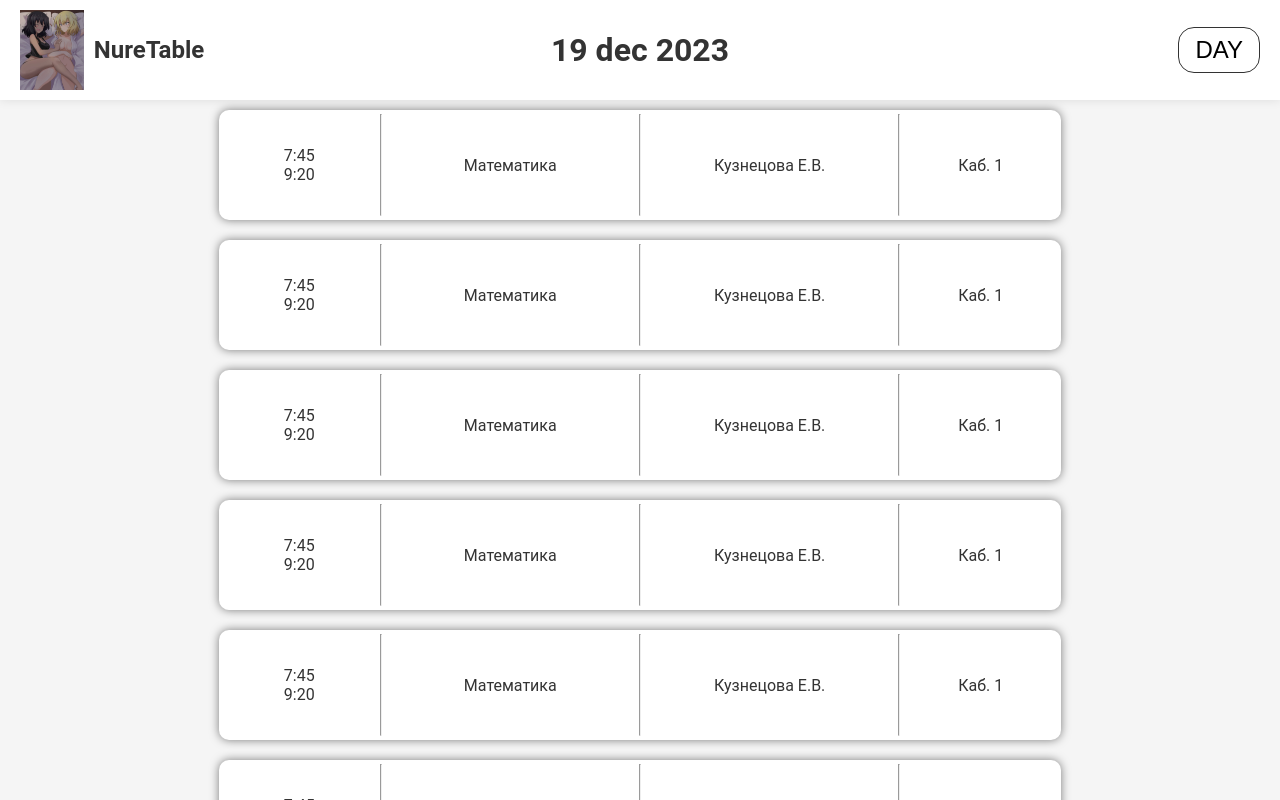
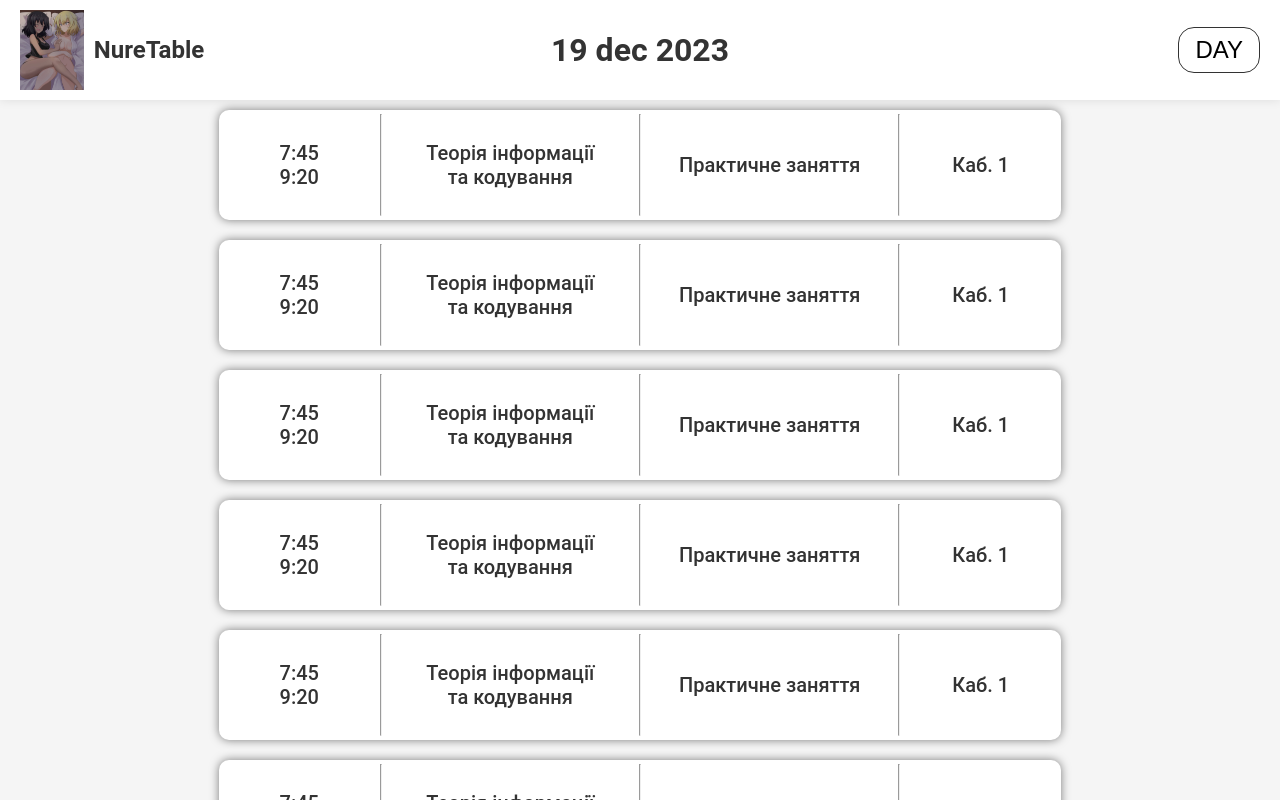
Before and after one commit to AlexWaisley/NureTimeTable, a Vue app: page / in a window 1280 px wide. Built offline with nearby package versions, Linux system fonts and the light colour scheme.

Commit message:
Fix & update day table

```diff
--- a/src/components/Lesson.vue
+++ b/src/components/Lesson.vue
@@ -6,9 +6,9 @@
             <div class="lesson__time-end">9:20</div>
         </div>
         <hr>
-        <div class="lesson__name">Математика</div>
+        <div class="lesson__name">Теорія інформації та кодування</div>
         <hr>
-        <div class="lesson__teacher">Кузнецова Е.В.</div>
+        <div class="lesson__type">Практичне заняття</div>
         <hr>
         <div class="lesson__room">Каб. 1</div>
     </div>
@@ -28,6 +28,8 @@
     box-shadow: 0 0 10px rgba(0, 0, 0, 0.5);
     margin: 10px 0;
     padding: 5px 2rem;
+    font-size: 1.25rem;
+    font-weight: 500;
 }
 
 .lesson__time {
@@ -38,7 +40,7 @@
     flex: 2;
 }
 
-.lesson__teacher {
+.lesson__type {
     flex: 2;
 }
 
--- a/src/components/Table.vue
+++ b/src/components/Table.vue
@@ -1,5 +1,5 @@
 <script setup lang="ts">
-import Lesson from './lesson.vue';
+import Lesson from './Lesson.vue';
 
 let lessons = new Array(6);
 </script>
```
